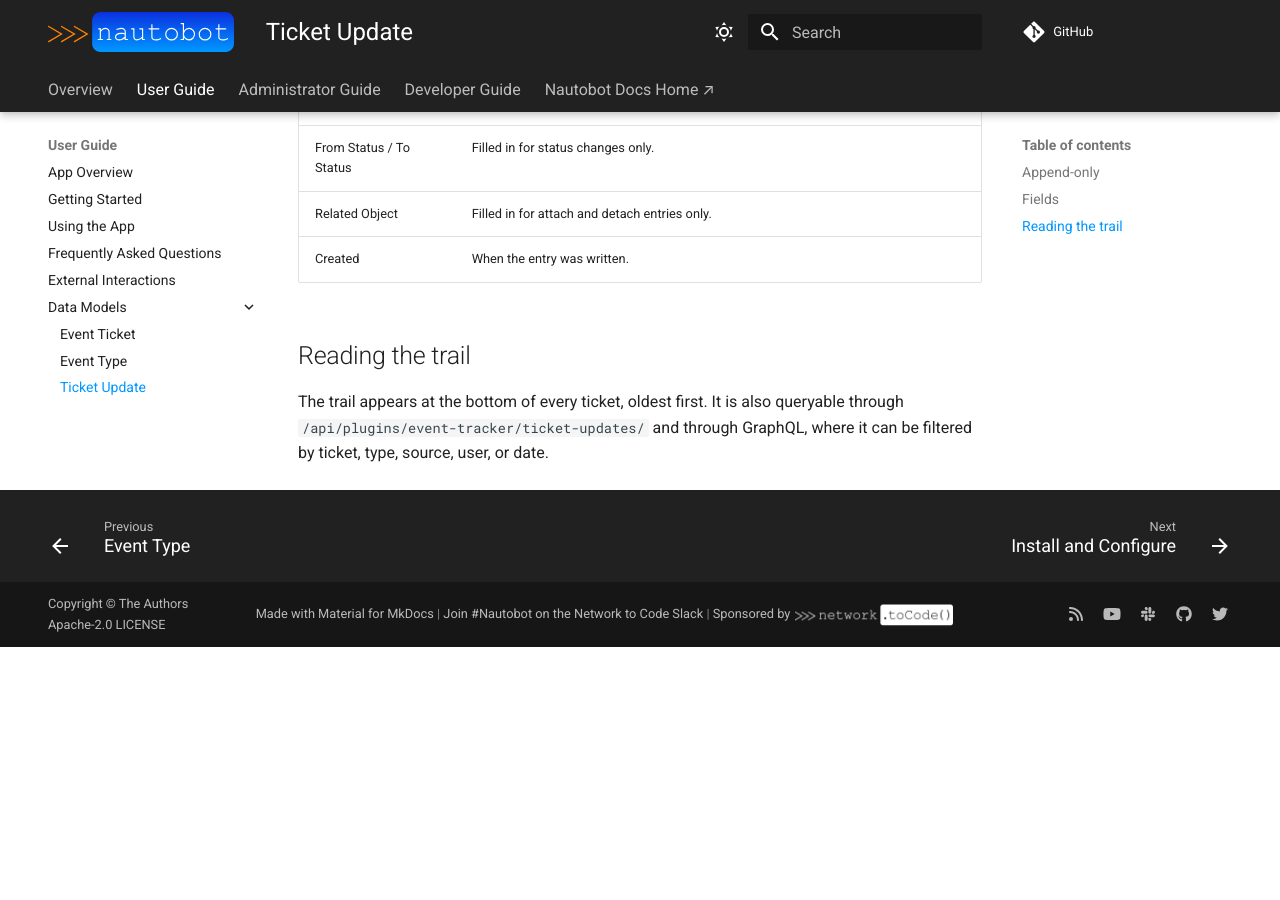
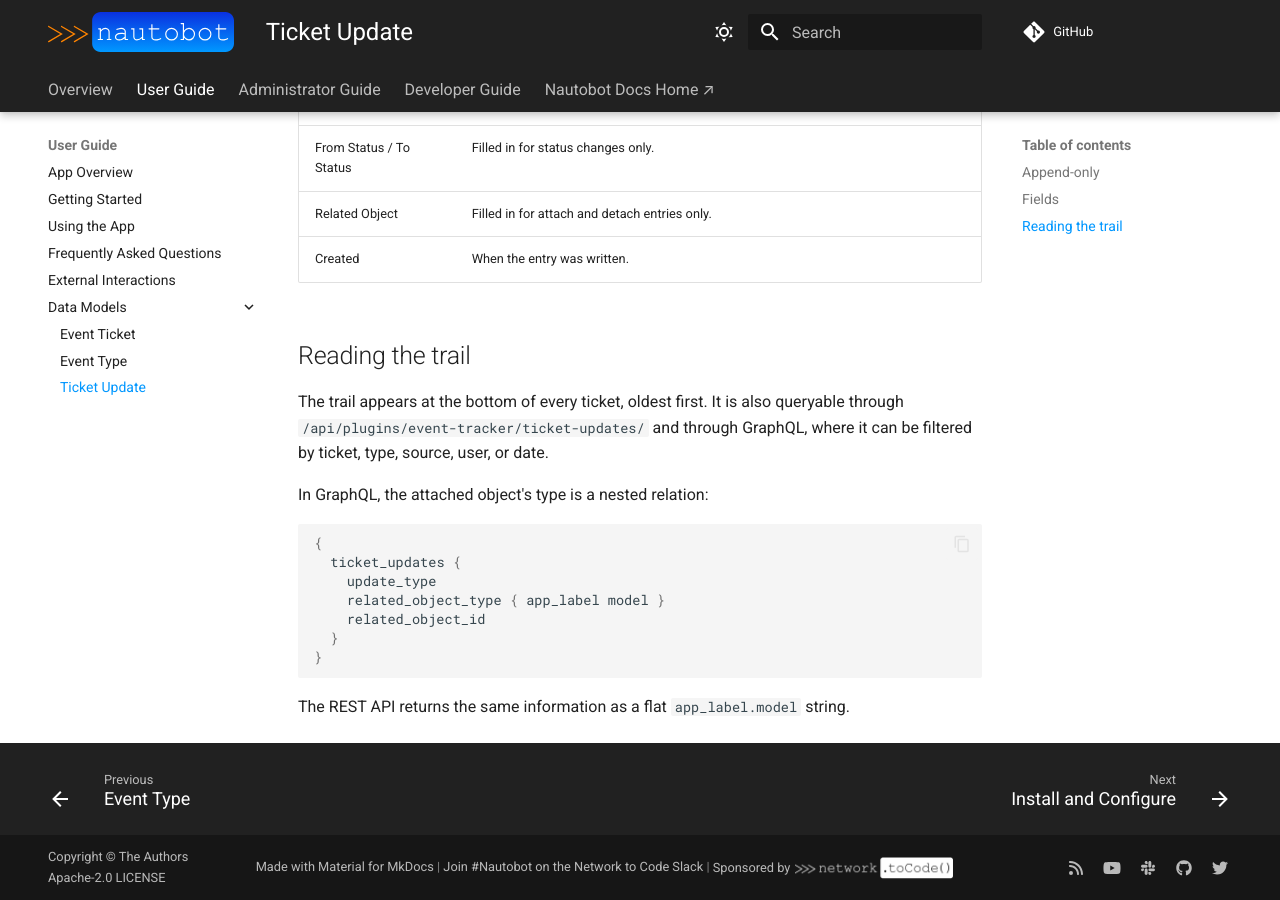
Before and after one commit to jtdub/nautobot-app-event-tracker, an MkDocs documentation site: the page built from docs/models/ticketupdate.md, in a window 1280 px wide and 900 px high, scrolled down 882 px. Built offline with MkDocs 1.6.1 and Material for MkDocs 9.7.7, drawn with Linux system fonts in a browser that asks for light colours; comment, search, counter and statistics services are not loaded; before the commit the page ends 1529 px from its top, so only the background shows below that.

Commit message:
Document the ticketing workflow and permissions
A user guide covering the lifecycle, the state diagram, why status is not
an editable field, the append-only trail, attachment, and dedup. Model
reference pages for all three models, replacing the scaffold's example.

The install guide now states plainly that PostgreSQL is the only
supported backend, documents the attachable_object_types setting, and
describes the transition_eventticket permission and the two permissions
whose absence degrades a page rather than blocking it: view_ticketupdate
hides the update trail, and view_eventtype leaves the ticket form with no
event type to pick.

Adds a forward-looking stub for the AI service account that Phase 3 will
need, including the permissions it must not be granted.

Records in the spec that GraphQL exposes related_object_type as a nested
ContentType relation rather than the string form an earlier draft
specified, and why.

Co-Authored-By: Claude Opus 5 <noreply@anthropic.com>
Claude-Session: https://claude.ai/code/session_01JbELBj7RDANwqDxzL1J67Z

````diff
--- a/docs/models/ticketupdate.md
+++ b/docs/models/ticketupdate.md
@@ -26,3 +26,17 @@ The one exception: deleting a ticket deletes its updates along with it, because
 ## Reading the trail
 
 The trail appears at the bottom of every ticket, oldest first. It is also queryable through `/api/plugins/event-tracker/ticket-updates/` and through GraphQL, where it can be filtered by ticket, type, source, user, or date.
+
+In GraphQL, the attached object's type is a nested relation:
+
+```graphql
+{
+  ticket_updates {
+    update_type
+    related_object_type { app_label model }
+    related_object_id
+  }
+}
+```
+
+The REST API returns the same information as a flat `app_label.model` string.
````
Also changed, not shown: docs/admin/install.md (+7 -0 lines), docs/specs/phase-1-tickets.md (+2 -0 lines).
